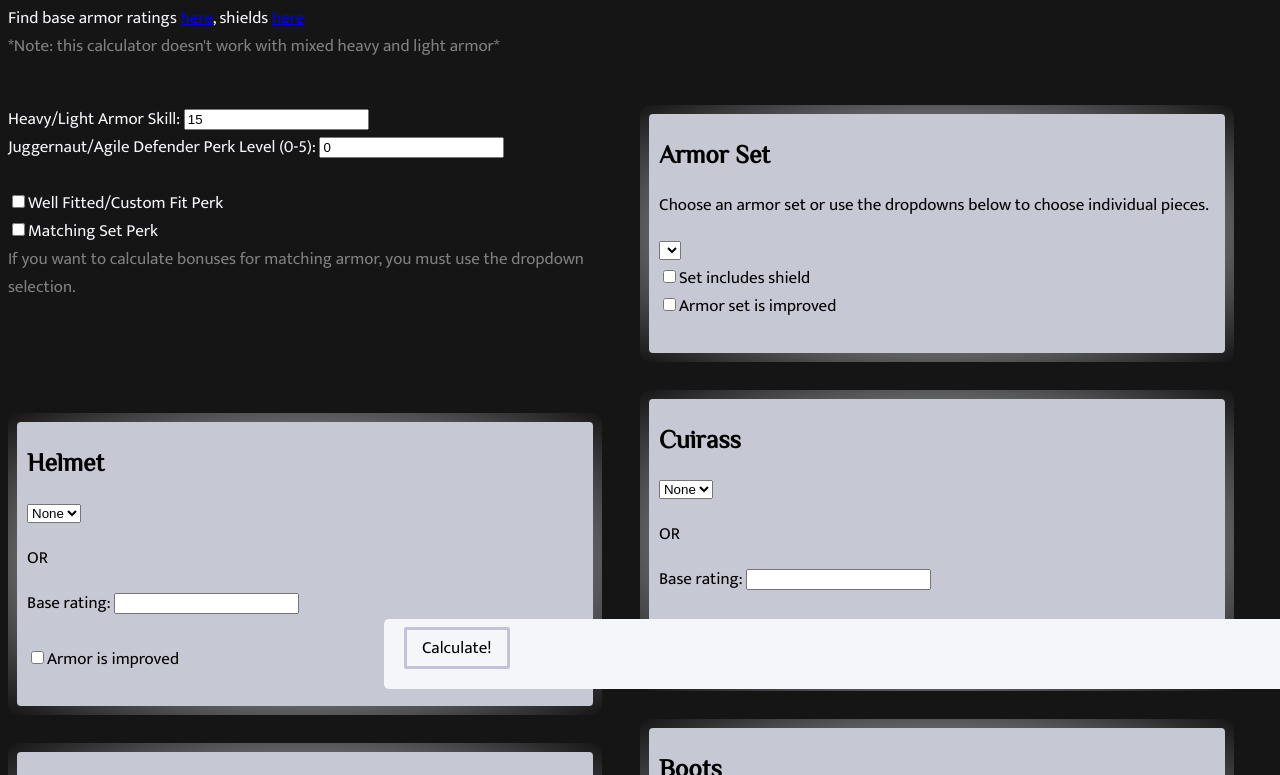
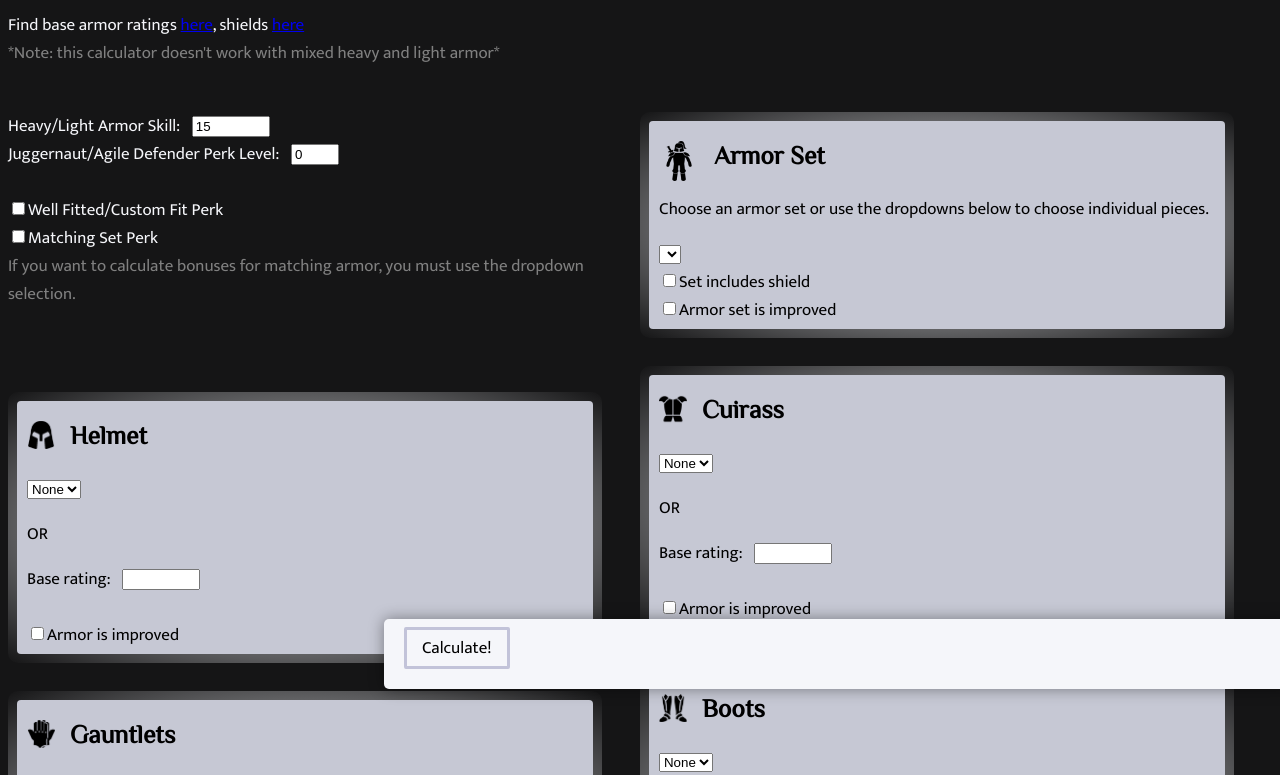
Before and after one commit to owalker10/skyrim-armor-calculator, a plain HTML site: page index.html in a window 1280 px wide. Shown: the part 121-896 px from the top of the page. Drawn offline with nearby package versions, Linux system fonts and the light colour scheme; no server answers.

Commit message:
More CSS, added icons to armor sections

```diff
--- a/index.html
+++ b/index.html
@@ -56,7 +56,12 @@ Supports all functionality of smithing improvements and all armor perk bonuses.
         }
         .smithDiv
         {
-
+            margin-left: 32px;
+            margin-top: 10px;
+            margin-bottom: 10px;
+            background-color: rgb(184, 187, 203);
+            border-radius: 6px;
+            padding: 7px;
         }
         .bar
         {
@@ -67,6 +72,7 @@ Supports all functionality of smithing improvements and all armor perk bonuses.
             background-color: var(--white);
             min-height: 70px;
             border-radius: 5px;
+            box-shadow: -0px -0px 15px rgba(0,0,0,.4);
         }
         .title
         {
@@ -74,7 +80,15 @@ Supports all functionality of smithing improvements and all armor perk bonuses.
         }
         h1
         {
-            font-size: 3em
+            margin-top: 35px;
+            font-size: 3em;
+            margin-bottom: 20px;
+            /*float: left;*/
+        }
+        h2
+        {
+            font-size: 1.5em;
+            margin: 15px 0px 25px;
         }
         #result
         {
@@ -82,8 +96,17 @@ Supports all functionality of smithing improvements and all armor perk bonuses.
         }
         #resultDiv
         {
-            margin: 5px 15px;
-            left: 105.5px;
+            margin: 10px 15px;
+            margin-left: 155px;
+            float: left;
+            margin-top: 13px;
+
+        }
+        #buttonDiv
+        {
+            position: absolute;
+            width: 133.5px;
+            height: 100%;
         }
         button
         {
@@ -100,12 +123,48 @@ Supports all functionality of smithing improvements and all armor perk bonuses.
         {
             background-color: rgb(194, 195, 217);
         }
+        .baseField
+        {
+            width: 70px;
+        }
+        .smithLevel, .potBonus, .enchantBonus
+        {
+            width: 70px;
+        }
+
+        .armorIcon
+        {
+            width: 28px; height: 28px;
+            float: left;
+            margin-right: 15px;
+        }
+        #setIcon
+        {
+            width: 40px; height: 40px;
+        }
+        .sectionHeader
+        {
+
+        }
+        #skyrim-logo
+        {
+            width:40px; height:70px;
+            margin-right: 20px;
+            float: left;
+        }
+        #title-div
+        {
+            margin-bottom: 40px;
+        }
     </style>
 </head>
 
 <body onload='load()'>
+<div id="title-div">
+    <img src='p/skyrim_logo.png' id='skyrim-logo'>
+    <h1 class='title' style='color:var(--white)'>Skyrim Armor Calculator</h1>
+</div>
 
-<h1 class='title' style='color:var(--white)'>Skyrim Armor Calculator</h1>
 <p style='color:var(--white)'>
     Find base armor ratings <a href='http://elderscrolls.wikia.com/wiki/Armor_(Skyrim)'>here</a>,
     shields <a href='http://elderscrolls.wikia.com/wiki/Shields_(Skyrim)'>here</a>
@@ -120,8 +179,8 @@ Supports all functionality of smithing improvements and all armor perk bonuses.
 
 <div class='column' id='left-col'> <!-- First column -->
     <!-- Skill and perk data applicable to the entire armor set -->
-    <label for="armorSkill" style='color:var(--white)'>Heavy/Light Armor Skill: </label><input type='text' id='armorSkill' value=15><br>
-    <label for='armorPerkLvl' style='color:var(--white)'>Juggernaut/Agile Defender Perk Level (0-5): </label><input type='text' id='armorPerkLvl' value=0><br>
+    <label for="armorSkill" style='color:var(--white)'>Heavy/Light Armor Skill: &ensp;</label><input type='text' id='armorSkill' value=15 style='width:70px'><br>
+    <label for='armorPerkLvl' style='color:var(--white)'>Juggernaut/Agile Defender Perk Level: &ensp;</label><input type='number' id='armorPerkLvl' value=0 min=0 max=5><br>
     <br>
     <input type='checkbox' id='fitPerk'><label for='fitPerk' style='color:var(--white)'>Well Fitted/Custom Fit Perk</label><br>
     <input type='checkbox' id='matchPerk'><label for='matchPerk' style='color:var(--white)'>Matching Set Perk</label><br>
@@ -129,31 +188,34 @@ Supports all functionality of smithing improvements and all armor perk bonuses.
         If you want to calculate bonuses for matching armor, you must use the dropdown selection.
     </span>
 
-    <br><br><br><br><br>
+    <br><br><br><br>
 
 
 <!-- Helmet section -->
 <div class='border'>
 <div class='section'>
+    <div class = 'sectionHeader'>
+        <img src='p/helmet.png' class='armorIcon'>
         <h2 class='title'>Helmet</h2>
+    </div>
     <select id = 'helmSelect' class = "armorSelect" onchange='setField("helmets","helmSelect","helmField")'>
         <!-- These get added in the onload JS call -->
         <option value="None">None</option>
     </select>
     <p>OR</p>
-    <label for="helmField">Base rating: </label><input type='text' id='helmField' class='baseField' onchange="clearSelect('helmSelect')">
+    <label for="helmField">Base rating: &ensp;</label><input type='text' id='helmField' class='baseField' onchange="clearSelect('helmSelect')">
     <br>
 
 
     <br>
     <input type='checkbox' id='helmSmithed' class = 'smithedBox' onclick='toggleDiv("helmDiv")'><label for='helmSmithed'>Armor is improved</label>
-    <br><br>
+    <br>
     <div id='helmDiv' class='smithDiv' hidden=true>
-        <label for='helmLevel'>Smithing level when improved: </label><input type='text' id='helmLevel' class = 'smithLevel'>
+        <label for='helmLevel'>Smithing level when improved: &ensp;</label><input type='text' id='helmLevel' class = 'smithLevel'>
         <br>
-        <label for='helmEnchant'>Smithing bonus from enchantments (decimal format): </label><input type='text' id='helmEnchant' class='enchantBonus' value=0.0>
+        <label for='helmEnchant'>Smithing bonus from enchantments (decimal format): &ensp;</label><input type='text' id='helmEnchant' class='enchantBonus' value=0.0>
         <br>
-        <label for='helmPot'>Smithing bonus from potions (decimal format): </label><input type='text' id='helmPot' class='potBonus' value=0.0>
+        <label for='helmPot'>Smithing bonus from potions (decimal format): &ensp;</label><input type='text' id='helmPot' class='potBonus' value=0.0>
         <br>
         <input type='checkbox' id='helmPerk' class = 'smithPerk'><label for='helmPerk'>Relevant smithing perk</label>
     </div>
@@ -166,25 +228,28 @@ Supports all functionality of smithing improvements and all armor perk bonuses.
 <!-- Gauntlets section -->
 <div class='border'>
 <div class='section'>
+    <div class = 'sectionHeader'>
+        <img src='p/gauntlet.png' class='armorIcon'>
         <h2 class='title'>Gauntlets</h2>
+    </div>
     <select id = 'gauntSelect' class = "armorSelect" onchange='setField("gauntlets","gauntSelect","gauntField")'>
         <!-- These get added in the onload JS call -->
         <option value="None">None</option>
     </select>
     <p>OR</p>
-    <label for="gauntField">Base rating: </label><input type='text' id='gauntField' class='baseField' onchange="clearSelect('gauntSelect')">
+    <label for="gauntField">Base rating: &ensp;</label><input type='text' id='gauntField' class='baseField' onchange="clearSelect('gauntSelect')">
     <br>
 
 
     <br>
     <input type='checkbox' id='gauntSmithed' class = 'smithedBox' onclick='toggleDiv("gauntDiv")'><label for='gauntSmithed'>Armor is improved</label>
-    <br><br>
+    <br>
     <div id='gauntDiv' class='smithDiv' hidden=true>
-        <label for='gauntLevel'>Smithing level when improved: </label><input type='text' id='gauntLevel' class = 'smithLevel'>
+        <label for='gauntLevel'>Smithing level when improved: &ensp;</label><input type='text' id='gauntLevel' class = 'smithLevel'>
         <br>
-        <label for='gauntEnchant'>Smithing bonus from enchantments (decimal format): </label><input type='text' id='gauntEnchant' class='enchantBonus' value=0.0>
+        <label for='gauntEnchant'>Smithing bonus from enchantments (decimal format): &ensp;</label><input type='text' id='gauntEnchant' class='enchantBonus' value=0.0>
         <br>
-        <label for='gauntPot'>Smithing bonus from potions (decimal format): </label><input type='text' id='gauntPot' class='potBonus' value=0.0>
+        <label for='gauntPot'>Smithing bonus from potions (decimal format): &ensp;</label><input type='text' id='gauntPot' class='potBonus' value=0.0>
         <br>
         <input type='checkbox' id='gauntPerk' class = 'smithPerk'><label for='gauntPerk'>Relevant smithing perk</label>
     </div>
@@ -197,27 +262,32 @@ Supports all functionality of smithing improvements and all armor perk bonuses.
 <!-- Shield section -->
 <div class='border'>
 <div class='section'>
+    <div class = 'sectionHeader'>
+        <img src='p/shield.png' class='armorIcon'>
         <h2 class='title'>Shield</h2>
+
+
     <select id = 'shieldSelect' class = "armorSelect" onchange='setField("shields","shieldSelect","shieldField")'>
         <!-- These get added in the onload JS call -->
         <option value="None">None</option>
     </select>
     <p>OR</p>
-    <label for="shieldField">Base rating: </label><input type='text' id='shieldField' class='baseField' onchange="clearSelect('shieldSelect')">
+    <label for="shieldField">Base rating: &ensp;</label><input type='text' id='shieldField' class='baseField' onchange="clearSelect('shieldSelect')">
     <br>
 
 
     <br>
     <input type='checkbox' id='shieldSmithed' class = 'smithedBox' onclick='toggleDiv("shieldDiv")'><label for='shieldSmithed'>Armor is improved</label>
-    <br><br>
+    <br>
     <div id='shieldDiv' class='smithDiv' hidden=true>
-        <label for='shieldLevel'>Smithing level when improved: </label><input type='text' id='shieldLevel' class = 'smithLevel'>
+        <label for='shieldLevel'>Smithing level when improved: &ensp;</label><input type='text' id='shieldLevel' class = 'smithLevel'>
         <br>
-        <label for='shieldEnchant'>Smithing bonus from enchantments (decimal format): </label><input type='text' id='shieldEnchant' class='enchantBonus' value=0.0>
+        <label for='shieldEnchant'>Smithing bonus from enchantments (decimal format): &ensp;</label><input type='text' id='shieldEnchant' class='enchantBonus' value=0.0>
         <br>
-        <label for='shieldPot'>Smithing bonus from potions (decimal format): </label><input type='text' id='shieldPot' class='potBonus' value=0.0>
+        <label for='shieldPot'>Smithing bonus from potions (decimal format): &ensp;</label><input type='text' id='shieldPot' class='potBonus' value=0.0>
         <br>
         <input type='checkbox' id='shieldPerk' class = 'smithPerk'><label for='shieldPerk'>Relevant smithing perk</label>
+    </div>
 </div>
 </div>
 </div>
@@ -232,6 +302,8 @@ Supports all functionality of smithing improvements and all armor perk bonuses.
 <!-- Armor Set section -->
 <div class='border'>
 <div class='section'>
+    <div class = 'sectionHeader'>
+        <img src='p/armor_set.png' class='armorIcon' id='setIcon'>
         <h2 class='title'>Armor Set</h2>
     <p>Choose an armor set or use the dropdowns below to choose individual pieces.</p>
     <select id = 'setSelect' onchange='setSet()'>
@@ -246,15 +318,16 @@ Supports all functionality of smithing improvements and all armor perk bonuses.
     <br>
 
     <input type='checkbox' id='setSmithed' onclick='clickDivs()'><label for='setSmithed'>Armor set is improved</label>
-    <br><br>
+
     <div id='setDiv' class='smithDiv' hidden=true>
-        <label for='setLevel'>Smithing level when improved: </label><input type='text' id='setLevel' onchange='setAllLevels()'>
+        <label for='setLevel'>Smithing level when improved: &ensp;</label><input type='text' id='setLevel' onchange='setAllLevels()'>
         <br>
-        <label for='setEnchant'>Smithing bonus from enchantments (decimal format): </label><input type='text' id='setEnchant' value=0.0 onchange="setAllEnchants()">
+        <label for='setEnchant'>Smithing bonus from enchantments (decimal format): &ensp;</label><input type='text' id='setEnchant' value=0.0 onchange="setAllEnchants()">
         <br>
-        <label for='setPot'>Smithing bonus from potions (decimal format): </label><input type='text' id='setPot' value=0.0 onchange="setAllPots()">
+        <label for='setPot'>Smithing bonus from potions (decimal format): &ensp;</label><input type='text' id='setPot' value=0.0 onchange="setAllPots()">
         <br>
         <input type='checkbox' id='setPerk' onclick="clickSmithPerks()"><label for='setPerk'>Relevant smithing perk</label>
+    </div>
 </div>
 </div>
 </div>
@@ -265,25 +338,28 @@ Supports all functionality of smithing improvements and all armor perk bonuses.
 <!-- Cuirass section -->
 <div class='border'>
 <div class='section'>
+    <div class = 'sectionHeader'>
+        <img src='p/cuirass.png' class='armorIcon'>
         <h2 class='title'>Cuirass</h2>
+    </div>
     <select id = 'cuirSelect' class = "armorSelect" onchange='setField("cuirasses","cuirSelect","cuirField")'>
         <!-- These get added in the onload JS call -->
         <option value="None">None</option>
     </select>
     <p>OR</p>
-    <label for="cuirField">Base rating: </label><input type='text' id='cuirField' class='baseField' onchange="clearSelect('cuirSelect')">
+    <label for="cuirField">Base rating: &ensp;</label><input type='text' id='cuirField' class='baseField' onchange="clearSelect('cuirSelect')">
     <br>
 
 
     <br>
     <input type='checkbox' id='cuirSmithed' class = 'smithedBox' onclick='toggleDiv("cuirDiv")'><label for='cuirSmithed'>Armor is improved</label>
-    <br><br>
+    <br>
     <div id='cuirDiv' class='smithDiv' hidden=true>
-        <label for='cuirLevel'>Smithing level when improved: </label><input type='text' id='cuirLevel' class = 'smithLevel'>
+        <label for='cuirLevel'>Smithing level when improved: &ensp;</label><input type='text' id='cuirLevel' class = 'smithLevel'>
         <br>
-        <label for='cuirEnchant'>Smithing bonus from enchantments (decimal format): </label><input type='text' id='cuirEnchant' class='enchantBonus' value=0.0>
+        <label for='cuirEnchant'>Smithing bonus from enchantments (decimal format): &ensp;</label><input type='text' id='cuirEnchant' class='enchantBonus' value=0.0>
         <br>
-        <label for='cuirPot'>Smithing bonus from potions (decimal format): </label><input type='text' id='cuirPot' class='potBonus' value=0.0>
+        <label for='cuirPot'>Smithing bonus from potions (decimal format): &ensp;</label><input type='text' id='cuirPot' class='potBonus' value=0.0>
         <br>
         <input type='checkbox' id='cuirPerk' class = 'smithPerk'><label for='cuirPerk'>Relevant smithing perk</label>
     </div>
@@ -297,25 +373,28 @@ Supports all functionality of smithing improvements and all armor perk bonuses.
 <!-- Boots section -->
 <div class='border'>
 <div class='section'>
+    <div class = 'sectionHeader'>
+        <img src='p/boots.png' class='armorIcon'>
         <h2 class='title'>Boots</h2>
+    </div>
     <select id = 'bootSelect' class = "armorSelect" onchange='setField("boots","bootSelect","bootField")'>
         <!-- These get added in the onload JS call -->
         <option value="None">None</option>
     </select>
     <p>OR</p>
-    <label for="bootField">Base rating: </label><input type='text' id='bootField' class='baseField' onchange="clearSelect('bootSelect')">
+    <label for="bootField">Base rating: &ensp;</label><input type='text' id='bootField' class='baseField' onchange="clearSelect('bootSelect')">
     <br>
 
 
     <br>
     <input type='checkbox' id='bootSmithed' class = 'smithedBox' onclick='toggleDiv("bootDiv")'><label for='bootSmithed'>Armor is improved</label>
-    <br><br>
+    <br>
     <div id='bootDiv' class='smithDiv' hidden=true>
-        <label for='bootLevel'>Smithing level when improved: </label><input type='text' id='bootLevel' class = 'smithLevel'>
+        <label for='bootLevel'>Smithing level when improved: &ensp;</label><input type='text' id='bootLevel' class = 'smithLevel'>
         <br>
-        <label for='bootEnchant'>Smithing bonus from enchantments (decimal format): </label><input type='text' id='bootEnchant' class='enchantBonus' value=0.0>
+        <label for='bootEnchant'>Smithing bonus from enchantments (decimal format): &ensp;</label><input type='text' id='bootEnchant' class='enchantBonus' value=0.0>
         <br>
-        <label for='bootPot'>Smithing bonus from potions (decimal format): </label><input type='text' id='bootPot' class='potBonus' value=0.0>
+        <label for='bootPot'>Smithing bonus from potions (decimal format): &ensp;</label><input type='text' id='bootPot' class='potBonus' value=0.0>
         <br>
         <input type='checkbox' id='bootPerk' class = 'smithPerk'><label for='bootPerk'>Relevant smithing perk</label>
     </div>
@@ -330,13 +409,13 @@ Supports all functionality of smithing improvements and all armor perk bonuses.
 <br><br>
 
 <div class='bar'>
-    <div style='float:left; height:100%;'>
+    <div id='buttonDiv'>
     <button id='calculate' onclick='calculate()'>Calculate!</button>
     </div>
     <div id='resultDiv'>
     <label id=result hidden=True>
-        Armor rating: <span id='rating'></span>
-        &ensp;|&ensp;Damage reduction: <span id='percent'></span>%
+        Armor rating: &ensp;<span id='rating'></span>
+        &ensp;|&ensp;Damage reduction: &ensp;<span id='percent'></span>%
     </label>
     </div>
 
```
Also changed, not shown: p/armor_set.png (added), p/boots.png (added), p/cuirass.png (added), p/gauntlet.png (added), p/gauntlet2.png (added), p/gauntlet3.png (added), p/helmet.png (added), p/shield.png (added), p/skyrim_logo.png (added). Lines whose indentation alone changed are shown as unchanged.
